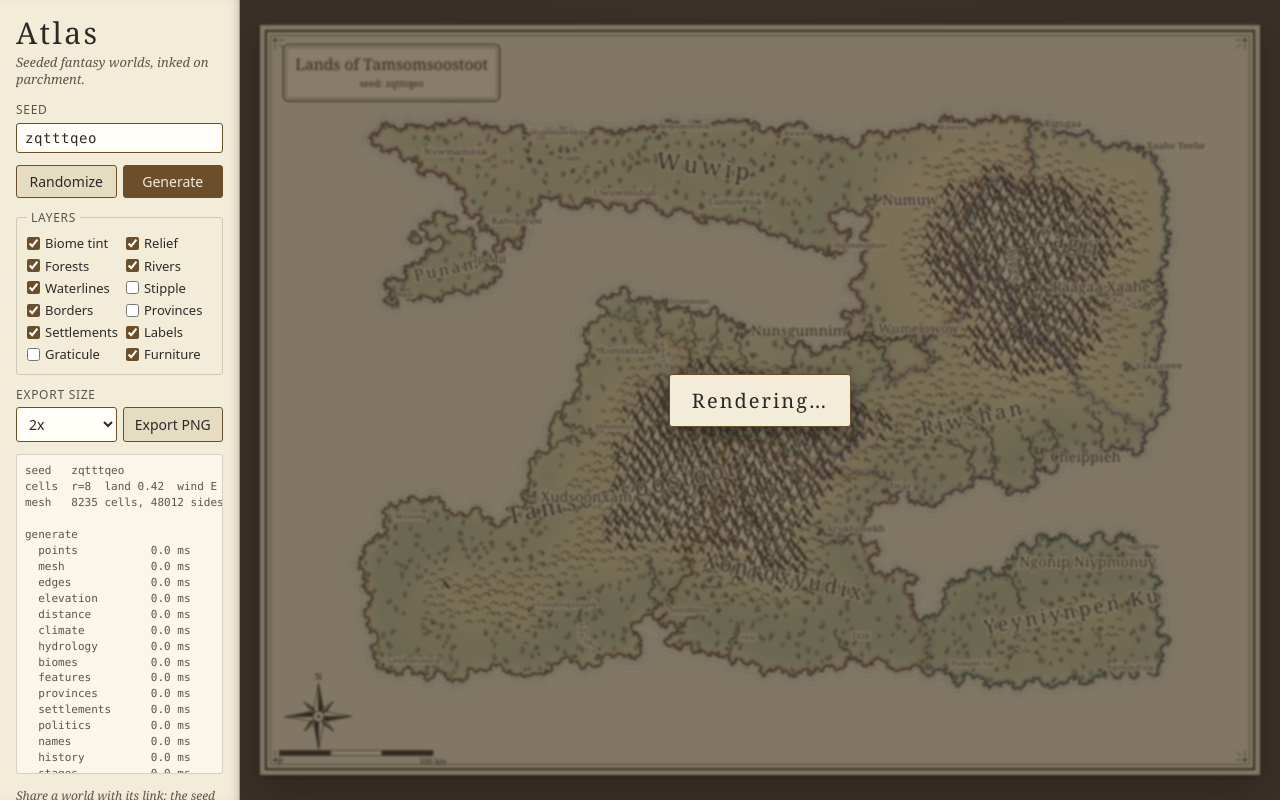
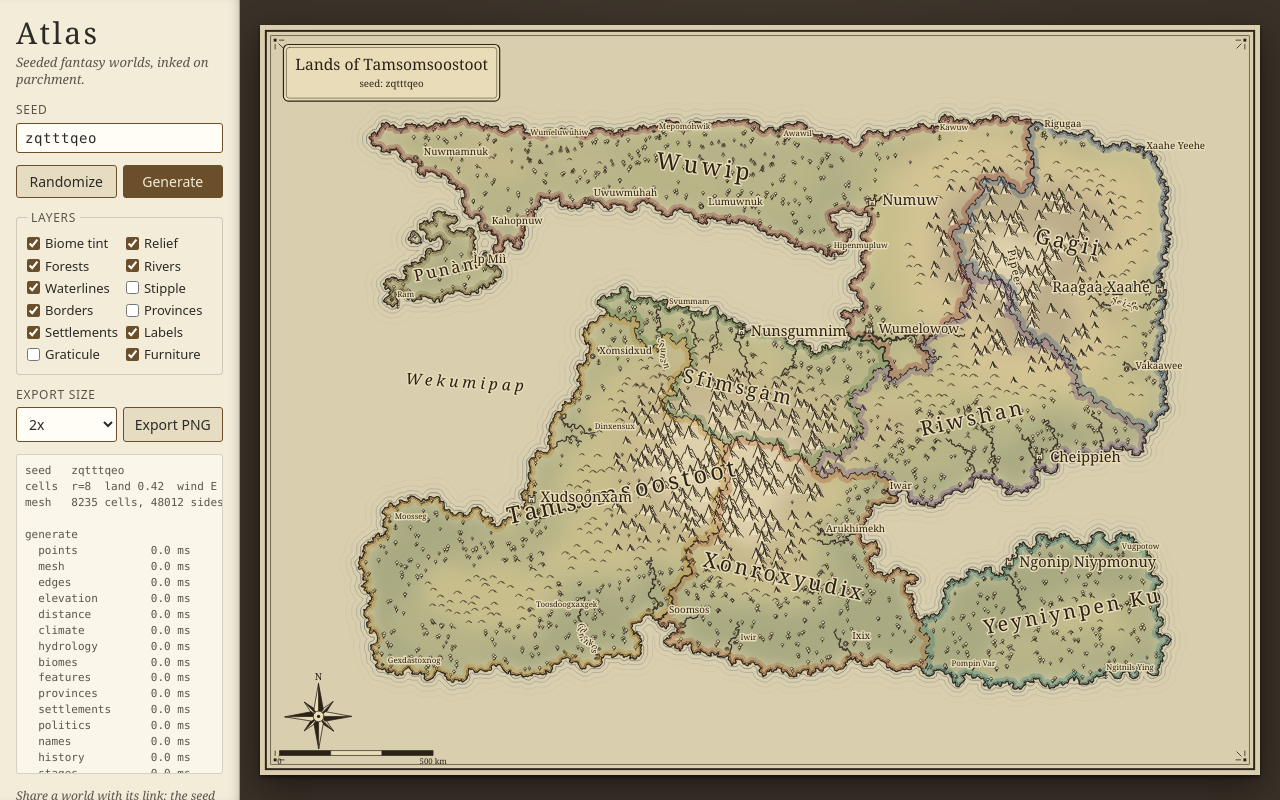
Before and after one commit to Meow-woeM/atlas, a website built with Vite: page index.html in a window 1280 px wide. Built offline with nearby package versions, Linux system fonts and the light colour scheme; a web font is replaced by a local one.

Commit message:
Render fixes from the first browser pass; README status for day one
The export overlay's display:flex beat the hidden attribute, so every view was dimmed.
Relief glyphs now sit on every other cell and are smaller (a peak was wider than a cell, so
ranges rendered as a solid wall); the nation border glow is stronger; sea labels anchor at
the pole of inaccessibility instead of the ocean cell farthest from land, which sat on the
frame edge and was always dropped. Verified in headless Chromium on four seeds, no console
errors, 2x export OK.

Co-Authored-By: Claude Fable 5.1 <noreply@anthropic.com>

```diff
--- a/src/gen/features.ts
+++ b/src/gen/features.ts
@@ -57,9 +57,10 @@
  * an open chain would be an upstream inconsistency and is passed through unchanged.
  *
  * Seas: connected components (r_circulate_r) of interior ocean cells, ranked by (size desc, first
- * cell asc); the MAX_SEAS largest become NamedAreas with label_r = the component cell with the
- * minimum r_coastDist (farthest offshore, smaller index on ties) and the PCA axis of the cell
- * positions. Ranges: components of interior cells with r_elevation > RANGE_ELEVATION, at least
+ * cell asc); the MAX_SEAS largest become NamedAreas with label_r = poleOfInaccessibility (the
+ * cell farthest, in hops, from both the coast and the boundary ring, so the label lands inside the
+ * frame; the cell with the minimum r_coastDist sits at the frame edge) and the PCA axis of the
+ * cell positions. Ranges: components of interior cells with r_elevation > RANGE_ELEVATION, at least
  * RANGE_MIN_CELLS cells, ranked the same way, label_r = poleOfInaccessibility. NamedArea ids are
  * the rank within seas / within ranges; cell lists are ascending.
  *
@@ -284,7 +285,7 @@ export function extractFeatures(
   world: Pick<World, 'mesh' | 'edges' | 'geo' | 'params'>, hydro: HydrologyResult,
 ): Features {
   const { mesh, edges, geo } = world;
-  const { r_water, r_elevation, r_coastDist, s_river, distField } = geo;
+  const { r_water, r_elevation, s_river, distField } = geo;
   const { s_start_r, numRegions, numSides, numBoundaryRegions: nb } = mesh;
   const { r_px, r_py } = cellGeometry(mesh);
   const perSide = pointsPerSide(edges);
@@ -383,12 +384,11 @@ export function extractFeatures(
   const seas: NamedArea[] = [];
   for (let i = 0; i < seaCells.length; i++) {
     const cells = seaCells[i];
-    let label = cells[0];
-    for (let k = 1; k < cells.length; k++) {
-      if (r_coastDist[cells[k]] < r_coastDist[label]) label = cells[k];
-    }
     const axis = principalAxis(r_px, r_py, cells);
-    seas.push({ id: i, kind: 'sea', name: '', cells, label_r: label, axisAngle: axis.angle, extent: axis.extent });
+    seas.push({
+      id: i, kind: 'sea', name: '', cells,
+      label_r: poleOfInaccessibility(mesh, cells), axisAngle: axis.angle, extent: axis.extent,
+    });
   }
 
   // ---- ranges: high-elevation components of at least RANGE_MIN_CELLS cells
--- a/src/render/painter.ts
+++ b/src/render/painter.ts
@@ -482,15 +482,21 @@ function drawRelief(p: Paint): void {
     const variant = rng.int(0, 3);
     const jx = rng.float(-2, 2);
     const jy = rng.float(-2, 2);
+    // One glyph per two cells: at r = 8 a peak is wider than a cell, so drawing every cell piles
+    // the range into a solid wall. Mountains take the even cells, hills the odd ones, so the two
+    // kinds interleave along a slope. The rng is drawn for every candidate so skipping a cell
+    // never shifts another cell's jitter.
+    const mountain = e > RELIEF_MOUNTAIN;
+    if ((r & 1) !== (mountain ? 0 : 1)) continue;
     if (cellCenter(p, r) === 0) continue;
     gx.push(p.cx + jx);
     gy.push(p.cy + jy);
     gvariant.push(variant);
-    if (e > RELIEF_MOUNTAIN) {
-      gsize.push(8 + 16 * (Math.min(e, 1) - RELIEF_MOUNTAIN) / (1 - RELIEF_MOUNTAIN));
+    if (mountain) {
+      gsize.push(6 + 12 * (Math.min(e, 1) - RELIEF_MOUNTAIN) / (1 - RELIEF_MOUNTAIN));
       gmountain.push(1);
     } else {
-      gsize.push(5 + 6 * (e - RELIEF_HILL) / (RELIEF_MOUNTAIN - RELIEF_HILL));
+      gsize.push(4 + 5 * (e - RELIEF_HILL) / (RELIEF_MOUNTAIN - RELIEF_HILL));
       gmountain.push(0);
     }
   }
@@ -508,10 +514,10 @@ function drawRelief(p: Paint): void {
   for (let i = 0; i < count; i++) {
     const g = order[i];
     if (gmountain[g] === 1) {
-      ctx.lineWidth = 1.1;
+      ctx.lineWidth = 0.9;
       drawGlyphAt(ctx, mountainPath(gvariant[g], gsize[g]), gx[g], gy[g], true, true);
     } else {
-      ctx.lineWidth = 0.8;
+      ctx.lineWidth = 0.7;
       drawGlyphAt(ctx, hillPath(gvariant[g], gsize[g]), gx[g], gy[g], false, true);
     }
   }
@@ -670,8 +676,8 @@ function drawBorders(p: Paint): void {
     ctx.save();
     ctx.clip(clipPath);
     ctx.strokeStyle = nations[n].color;
-    ctx.globalAlpha = 0.18;
-    ctx.lineWidth = 9;
+    ctx.globalAlpha = 0.32;
+    ctx.lineWidth = 10;
     ctx.stroke(glow);
     ctx.restore();
   }
@@ -679,7 +685,7 @@ function drawBorders(p: Paint): void {
   const all = new Path2D();
   for (let b = 0; b < borders.length; b++) addPolyline(all, borders[b]);
   ctx.strokeStyle = INK;
-  ctx.globalAlpha = 0.8;
+  ctx.globalAlpha = 0.9;
   ctx.lineWidth = 1;
   ctx.setLineDash([6, 4]);
   ctx.stroke(all);
--- a/src/style.css
+++ b/src/style.css
@@ -268,6 +268,10 @@ fieldset#layers input[type='checkbox']:focus-visible {
   z-index: 2;
 }
 
+#overlay[hidden] {
+  display: none;
+}
+
 #overlay span {
   padding: 12px 22px;
   font: 20px var(--serif-sc);
```
Also changed, not shown: src/gen/features.test.ts (+8 -6 lines), README.md.
